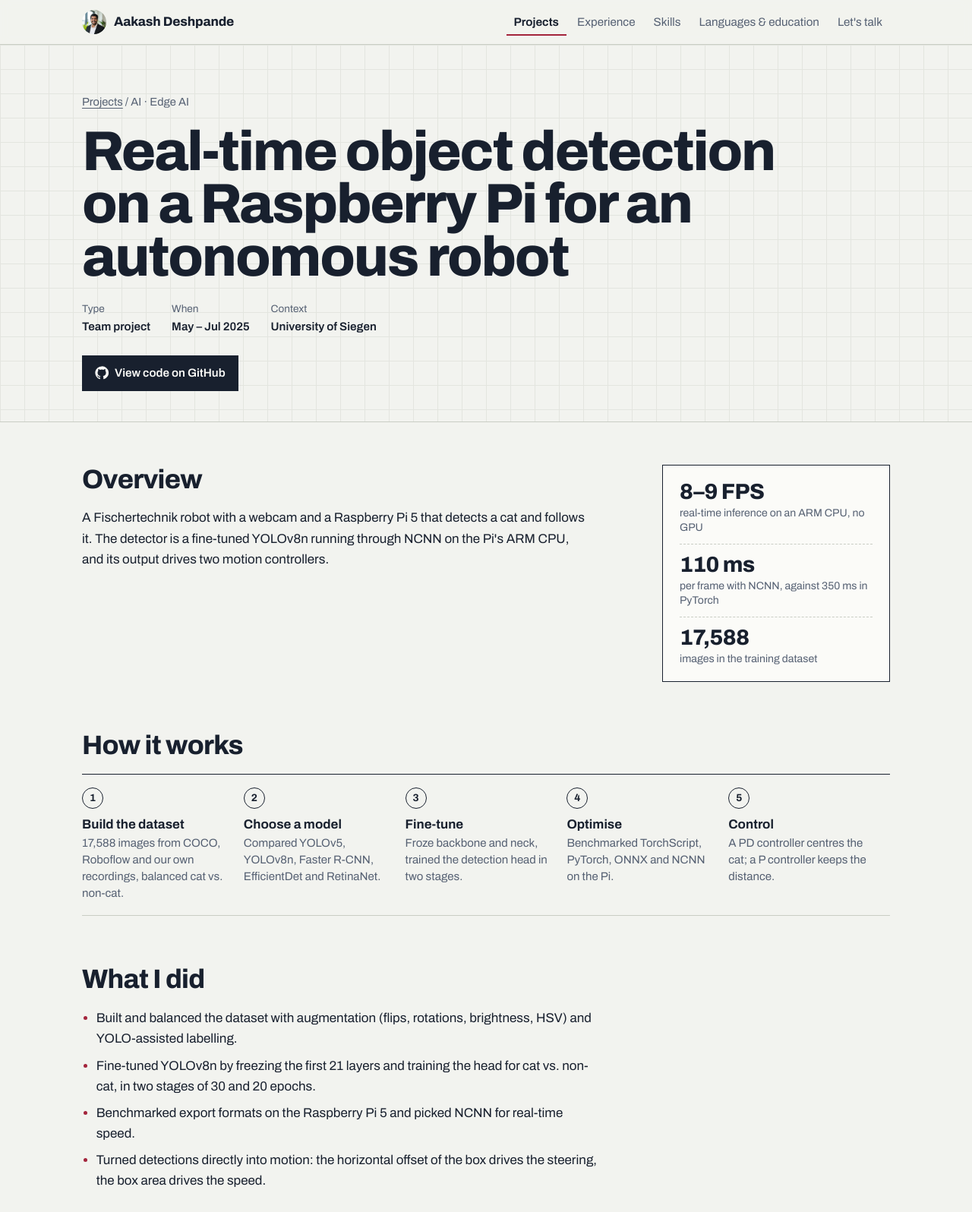
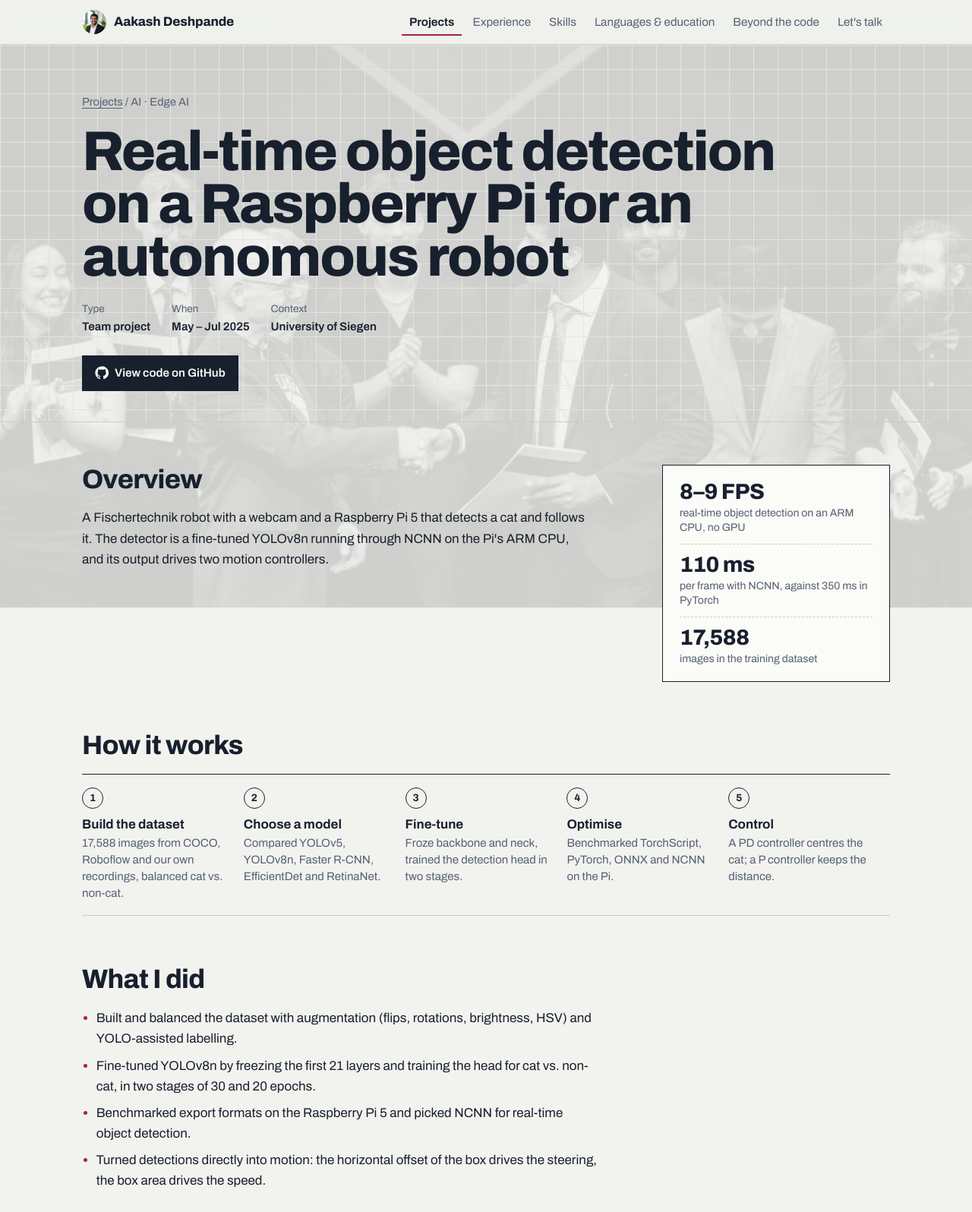
Before and after one commit to AakashDeshpande97/AakashDeshpande97.github.io, a plain HTML site: page projects/robot.html in a window 1280 px wide. Shown: the top 1596 px of the page at 76% size. Drawn offline with Linux system fonts and the light colour scheme.

Commit message:
Add files via upload

```diff
--- a/projects/robot.html
+++ b/projects/robot.html
@@ -4,17 +4,17 @@
 <meta charset="utf-8">
 <meta name="viewport" content="width=device-width, initial-scale=1">
 <title>Real-time object detection on a Raspberry Pi for an autonomous robot · Aakash Deshpande</title>
-<meta name="description" content="A fine-tuned YOLOv8n model on a Raspberry Pi 5 finds a cat and drives a robot to follow it, at 8–9 FPS with no GPU.">
+<meta name="description" content="Real-time object detection with a fine-tuned YOLOv8n on a Raspberry Pi 5, at 8–9 FPS with no GPU, driving a robot that follows a cat.">
 <link rel="preconnect" href="https://fonts.googleapis.com">
 <link rel="preconnect" href="https://fonts.gstatic.com" crossorigin>
 <link href="https://fonts.googleapis.com/css2?family=Archivo:wdth,wght@62..125,400..800&display=swap" rel="stylesheet">
 <link rel="stylesheet" href="../assets/style.css">
 </head>
-<body>
+<body class="inner">
 <header class="top"><div class="wrap">
   <a class="brand" href="../index.html"><img src="../assets/img/aakash.jpg" alt="">Aakash Deshpande</a>
   <button class="menu-btn" type="button" aria-expanded="false">Menu</button>
-  <nav aria-label="Main"><ul><li><a href="../projects.html" aria-current="page">Projects</a></li><li><a href="../experience.html">Experience</a></li><li><a href="../skills.html">Skills</a></li><li><a href="../education.html">Languages &amp; education</a></li><li><a href="../contact.html">Let&#x27;s talk</a></li></ul></nav>
+  <nav aria-label="Main"><ul><li><a href="../projects.html" aria-current="page">Projects</a></li><li><a href="../experience.html">Experience</a></li><li><a href="../skills.html">Skills</a></li><li><a href="../education.html">Languages &amp; education</a></li><li><a href="../beyond.html">Beyond the code</a></li><li><a href="../contact.html">Let&#x27;s talk</a></li></ul></nav>
 </div></header>
 
 <main>
@@ -31,13 +31,13 @@
 <div class="page-body"><div class="wrap">
   <section class="overview">
     <div class="prose"><h2 class="sec">Overview</h2><p>A Fischertechnik robot with a webcam and a Raspberry Pi 5 that detects a cat and follows it. The detector is a fine-tuned YOLOv8n running through NCNN on the Pi&#x27;s ARM CPU, and its output drives two motion controllers.</p></div>
-    <aside class="figs" aria-label="Key figures"><div class="fig"><strong>8–9 FPS</strong><small>real-time inference on an ARM CPU, no GPU</small></div><div class="fig"><strong>110 ms</strong><small>per frame with NCNN, against 350 ms in PyTorch</small></div><div class="fig"><strong>17,588</strong><small>images in the training dataset</small></div></aside>
+    <aside class="figs" aria-label="Key figures"><div class="fig"><strong>8–9 FPS</strong><small>real-time object detection on an ARM CPU, no GPU</small></div><div class="fig"><strong>110 ms</strong><small>per frame with NCNN, against 350 ms in PyTorch</small></div><div class="fig"><strong>17,588</strong><small>images in the training dataset</small></div></aside>
   </section>
   <section><h2 class="sec">How it works</h2><ol class="steps"><li><b>Build the dataset</b><span>17,588 images from COCO, Roboflow and our own recordings, balanced cat vs. non-cat.</span></li><li><b>Choose a model</b><span>Compared YOLOv5, YOLOv8n, Faster R-CNN, EfficientDet and RetinaNet.</span></li><li><b>Fine-tune</b><span>Froze backbone and neck, trained the detection head in two stages.</span></li><li><b>Optimise</b><span>Benchmarked TorchScript, PyTorch, ONNX and NCNN on the Pi.</span></li><li><b>Control</b><span>A PD controller centres the cat; a P controller keeps the distance.</span></li></ol></section>
   <section><h2 class="sec">What I did</h2><ul class="points">
 <li>Built and balanced the dataset with augmentation (flips, rotations, brightness, HSV) and YOLO-assisted labelling.</li>
 <li>Fine-tuned YOLOv8n by freezing the first 21 layers and training the head for cat vs. non-cat, in two stages of 30 and 20 epochs.</li>
-<li>Benchmarked export formats on the Raspberry Pi 5 and picked NCNN for real-time speed.</li>
+<li>Benchmarked export formats on the Raspberry Pi 5 and picked NCNN for real-time object detection.</li>
 <li>Turned detections directly into motion: the horizontal offset of the box drives the steering, the box area drives the speed.</li>
 </ul>
 <h3 class="sec" style="font-size:1.25rem;margin-top:30px">Inference on the Raspberry Pi 5</h3>
```
Also changed, not shown: projects/baja.html (+2 -2 lines), projects/denoising.html (+2 -2 lines), projects/finsight.html (+4 -4 lines), projects/foosball.html (+2 -2 lines), projects/optical-flow.html (+2 -2 lines), projects/supra.html (+3 -3 lines).
